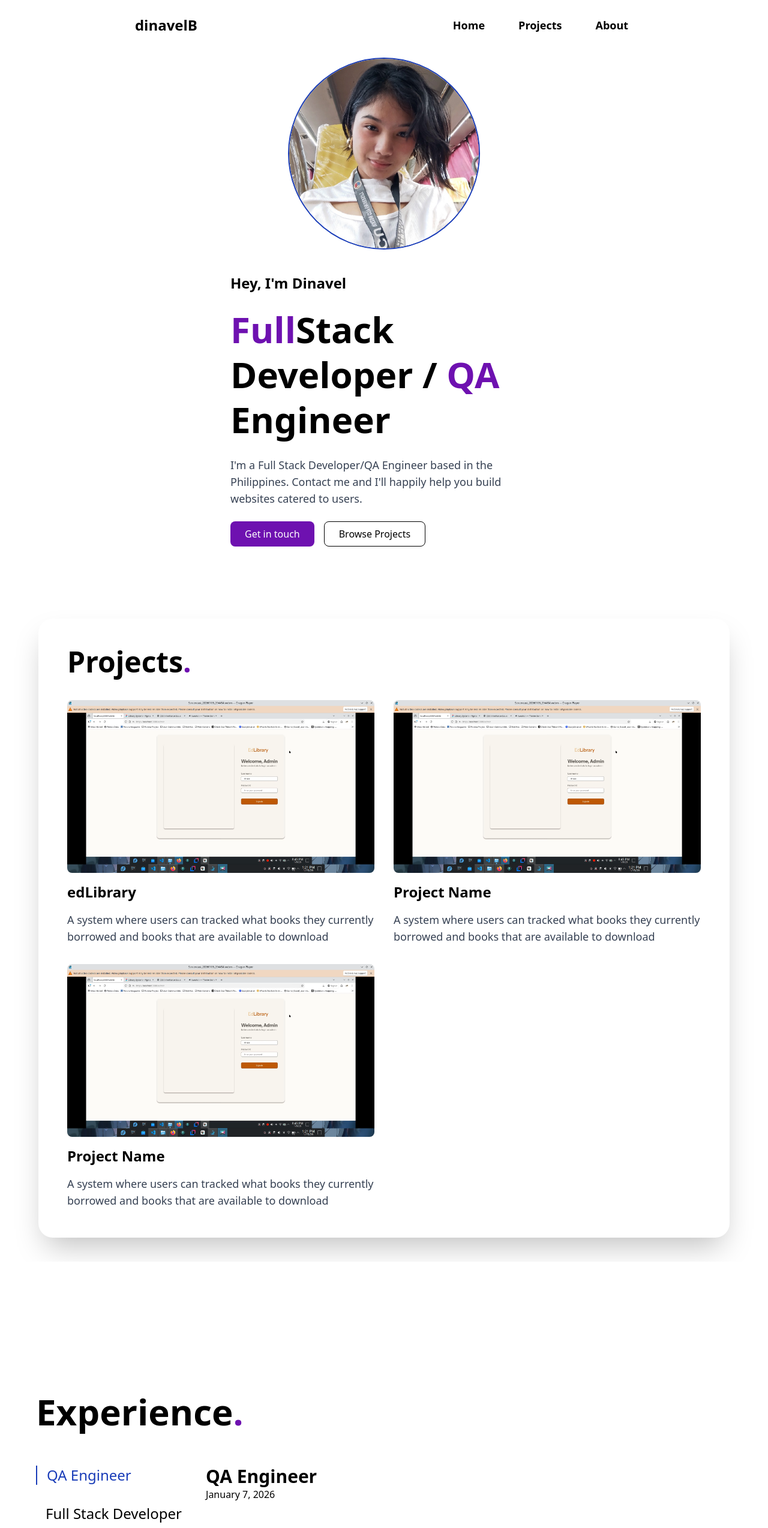
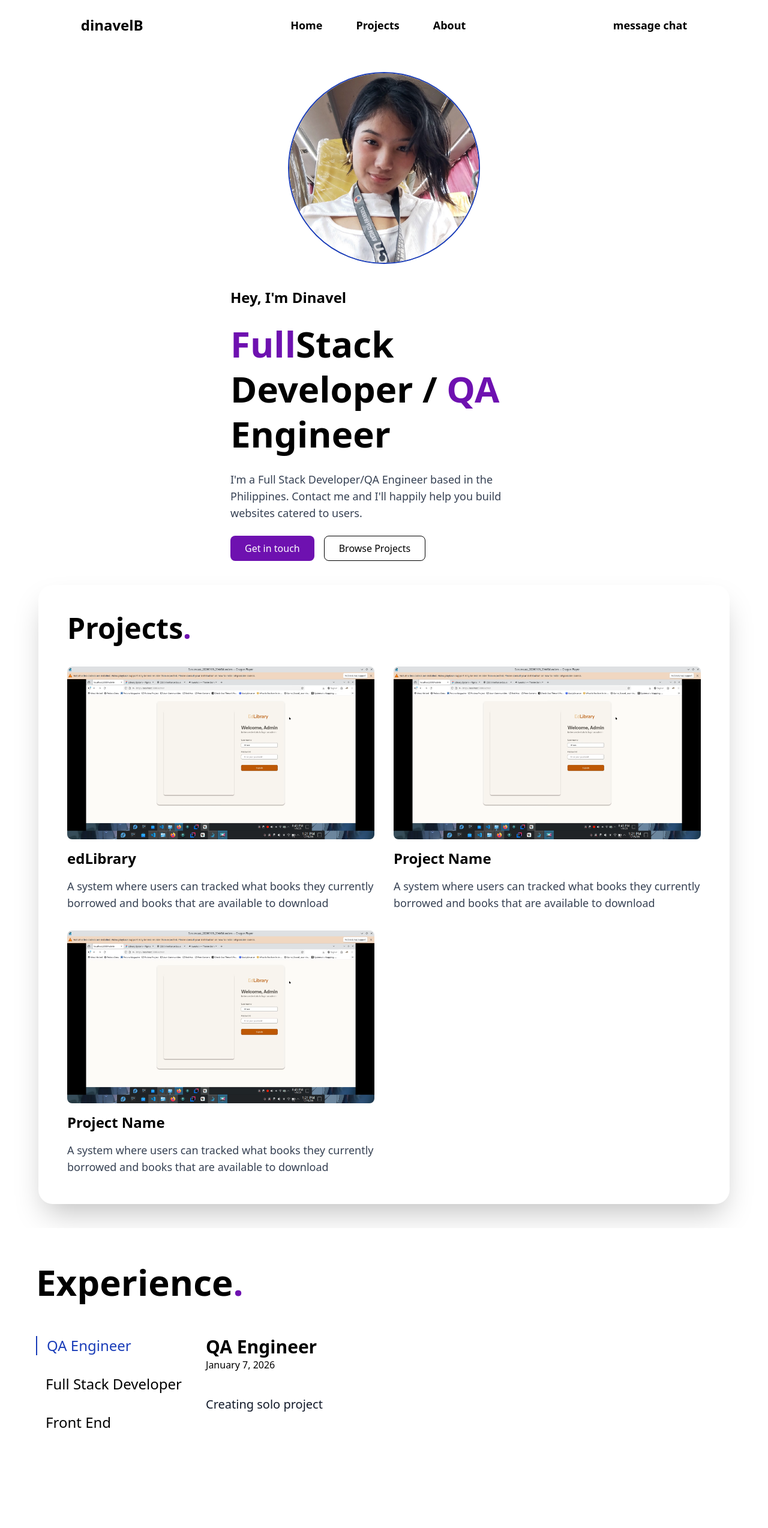
Before and after one commit to dinavelB/dinavelB, a React (Vite) app: page /exp-one in a window 1280 px wide. Shown: the top 2547 px of the page at 60% size. Built offline with nearby package versions, Linux system fonts and the light colour scheme.

Commit message:
fixed mobile responsiveness

```diff
--- a/src/Components/Footer.tsx
+++ b/src/Components/Footer.tsx
@@ -2,8 +2,8 @@ import "../index.css";
 
 export default function Footer() {
   return (
-    <footer className="flex justify-center p-20">
-      <section className="flex justify-between w-300 items-center">
+    <footer className="flex justify-center p-20 min-[400px]:max-[639px]:p-10">
+      <section className="flex justify-between w-full items-center min-[400px]:max-[639px]:flex-col gap-y-10">
         <div>
           <h1 className="text-2xl text-gray-800 font-semibold">
             Interested working with me?
--- a/src/Components/HeroSection.tsx
+++ b/src/Components/HeroSection.tsx
@@ -36,7 +36,9 @@ export function Navigation() {
           About
         </li>
       </ul>
-      <label className="block sm:hidden">message chat</label>
+      <label className="block max-[640px]:min-[400px]:hidden">
+        message chat
+      </label>
     </nav>
   );
 }
@@ -45,7 +47,7 @@ export function MainSection() {
   return (
     <section
       id="home"
-      className="w-full flex flex-col-reverse sm:flex-col-reverse items-center justify-center sm:mt-24 px-4 sm:px-10 overflow-x-hidden gap-10"
+      className="w-full flex flex-col-reverse sm:flex-col-reverse items-center justify-center px-4 min-[400px]:max-[639px]:mt-30 sm:mt-30 sm:px-10 overflow-x-hidden gap-10"
     >
       {/* Text Content */}
       <div className="flex-1 flex flex-col gap-6 max-w-lg">
@@ -84,7 +86,7 @@ export function Projects() {
   return (
     <section
       id="projects"
-      className="w-full flex justify-center px-4 sm:p-10 mt-20 overflow-x-hidden"
+      className="w-full flex justify-center px-4 min-[400px]:max-[630px]:p-10 sm:p-10 overflow-x-hidden"
     >
       <div className="w-full max-w-6xl bg-white rounded-3xl shadow-2xl p-8 sm:p-12">
         <h1 className="text-4xl sm:text-5xl font-extrabold mb-10">
--- a/src/Components/SectionTwo.tsx
+++ b/src/Components/SectionTwo.tsx
@@ -19,9 +19,9 @@ export function Experience() {
 
   return (
     <>
-      <section id="about" className="mt-40 sm:flex justify-center p-10">
+      <section id="about" className=" sm:flex justify-center p-10">
         <section className="sm:w-full p-5">
-          <h1 className="text-6xl font-extrabold">
+          <h1 className="min-[400px]:max-[639px]:text-4xl lg:text-6xl font-extrabold">
             Experience<span className="text-purple-800">.</span>
           </h1>
           <section className="mt-15 flex gap-10">
@@ -29,7 +29,7 @@ export function Experience() {
               {experiences.map((option, index) => (
                 <h1
                   key={index}
-                  className={`transition ease-in-out duration-300 pl-4 text-2xl ${
+                  className={`transition ease-in-out duration-300 pl-4 min-[400px]:max-[639px]:text-xl lg:text-2xl ${
                     click === option.path
                       ? "border-l-2 border-blue-800 text-blue-800"
                       : "hover:text-blue-800"
--- a/src/Components/Skills.tsx
+++ b/src/Components/Skills.tsx
@@ -3,12 +3,12 @@ import { skills } from "../Experiences/skills-lists";
 
 export function Skills() {
   return (
-    <section className="flex justify-center mt-20 sm:p-20">
+    <section className="flex justify-center min-[400px]:max-[639px]:p-10 mt-10 sm:p-20">
       <section className="w-300 ">
-        <h1 className="text-6xl font-extrabold">
+        <h1 className="min-[400px]:max-[639px]:text-4xl font-extrabold">
           Skills<span className="text-purple-800">.</span>
         </h1>
-        <section className="grid gap-x-10 mt-10 sm:grid-cols-2 gap-0">
+        <section className="grid gap-10 mt-10 min-[400px]:max-[639px]:grid-cols-2 sm:grid-cols-2 gap-0">
           {skills.map((skill, index) => (
             <div key={index}>
               <h1 className="text-3xl font-semibold sm:mt-10">{skill.title}</h1>
```
